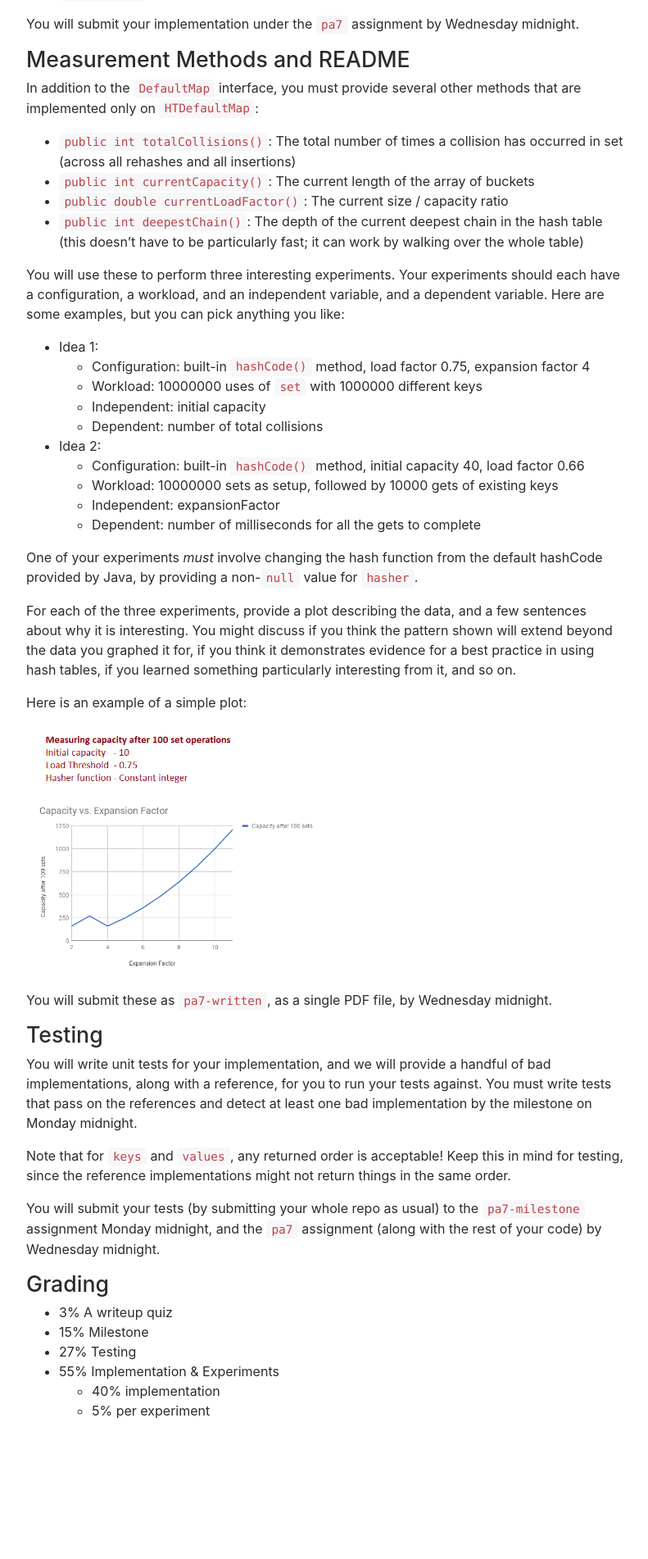
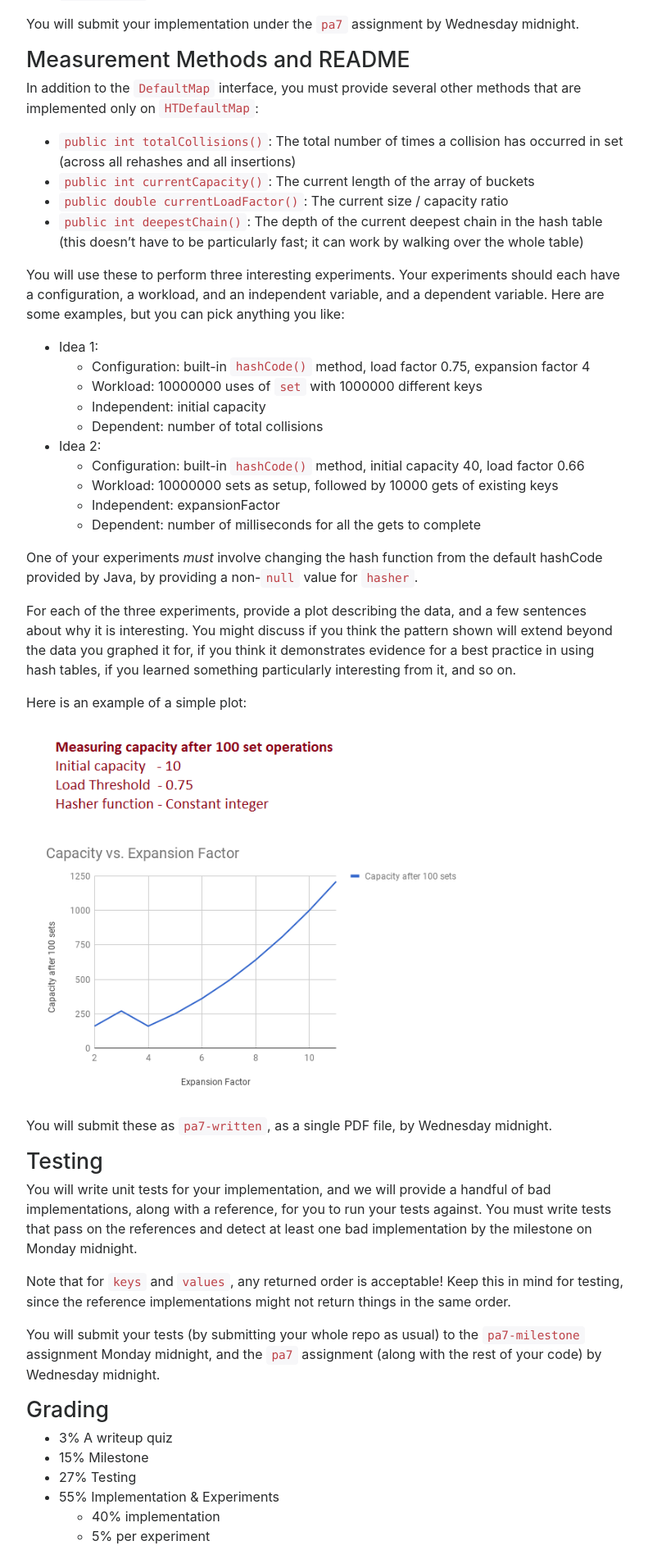
Before and after one commit to ucsd-cse12-w17/ucsd-cse12-w17.github.io, a Jekyll site: the page built from pa7/index.md, in a window 1280 px wide. Shown: the part 2251-4153 px from the top of the page at 82% size, without its empty margins (243-1034 px from the left). Built offline with Jekyll 4.4.1, drawn with Linux system fonts in a browser that asks for light colours; nearby versions of some CDN libraries; before the commit the page ends 4000 px from its top, so only the background shows below that.

Commit message:
Update index.md
Made PA7 pic a bit bigger

```diff
--- a/pa7/index.md
+++ b/pa7/index.md
@@ -151,7 +151,7 @@ learned something particularly interesting from it, and so on.
 
 Here is an example of a simple plot:
 
-<img src="./Chart.png" width="50%">
+<img src="./Chart.png" width="75%">
 
 You will submit these as `pa7-written`, as a single PDF file, by Wednesday
 midnight.
```
